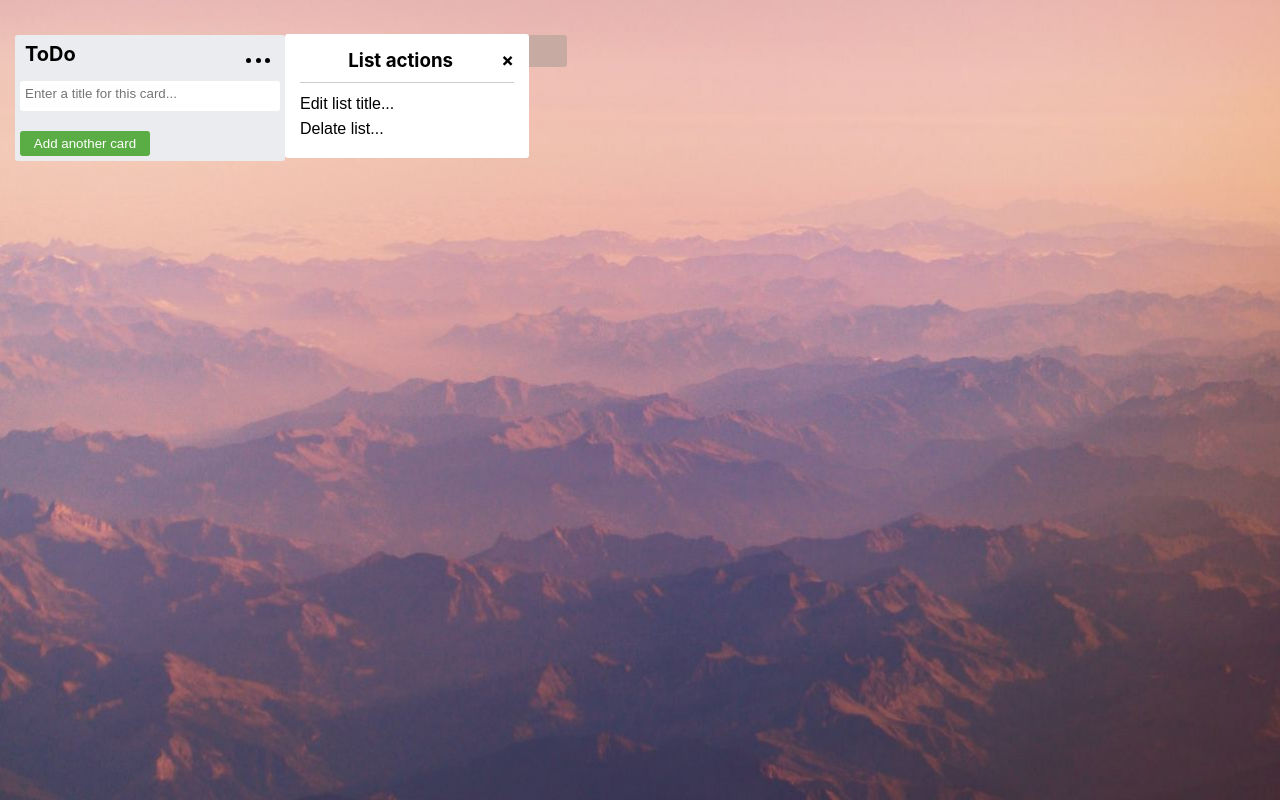
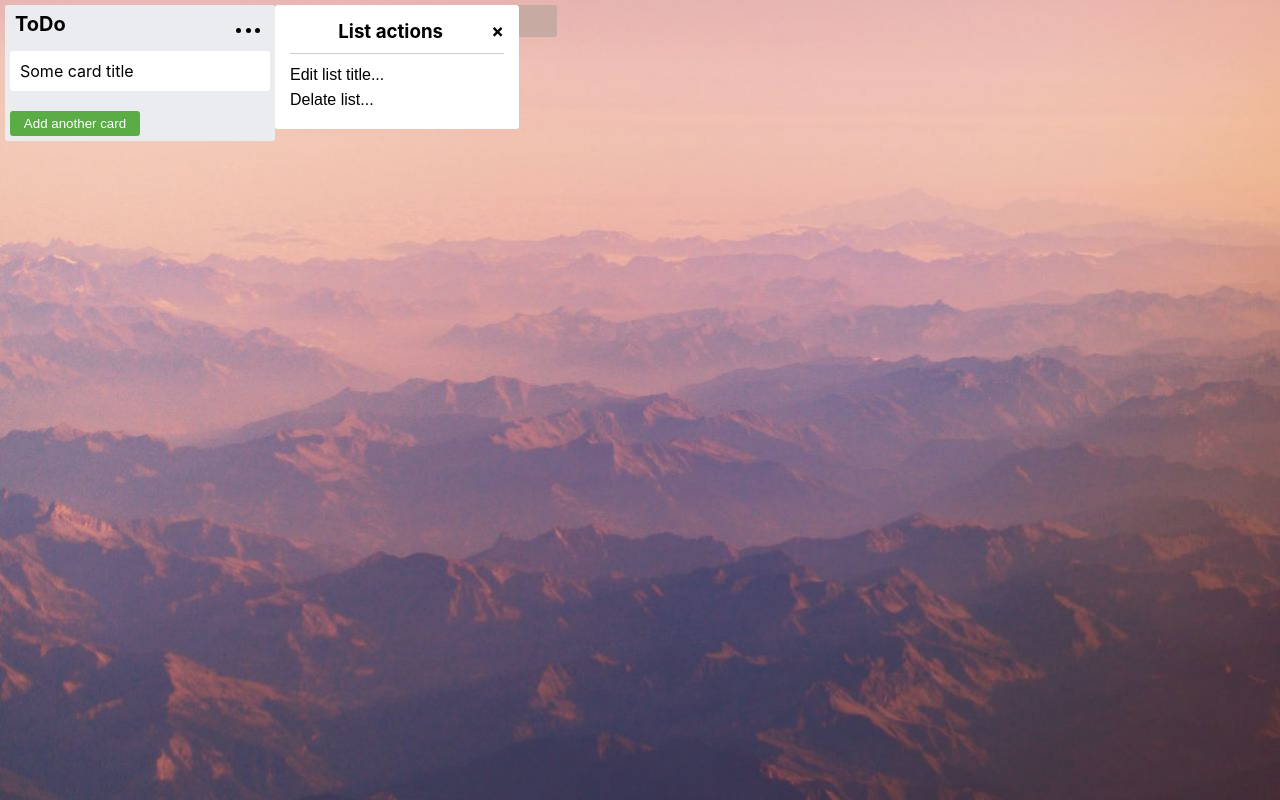
Before and after one commit to LinarAyupov/purrweb-internship, a React (Create React App) app in the folder canban-project/: page / in a window 1280 px wide. Both pictures are taken after a click on the element 258 px from the left and 60 px from the top of the page. Built offline with nearby package versions, Linux system fonts and the light colour scheme.

Commit message:
Refactoring info-modal  window and added delate function

```diff
--- a/canban-project/public/index.html
+++ b/canban-project/public/index.html
@@ -26,6 +26,7 @@
   <body>
     <noscript>You need to enable JavaScript to run this app.</noscript>
     <div id="root"></div>
+    <div id="card-info__modal"></div>
     <!--
       This HTML file is a template.
       If you open it directly in the browser, you will see an empty page.
--- a/canban-project/src/Components/Board/BoardContainer.jsx
+++ b/canban-project/src/Components/Board/BoardContainer.jsx
@@ -10,9 +10,9 @@ class BoardContainer extends React.Component {
 	showTodoColumns(){
 		if (this.props.todoColumnList.length!== 0) {
 			return this.props.todoColumnList.map (
-				(column, key)=> <TodoContainer
+				(column)=> <TodoContainer
 					columnId = {column.id}
-					key = {key}
+					key = {column.key}
 				/>
 			)
 		}
@@ -26,8 +26,10 @@ class BoardContainer extends React.Component {
 			}
 
 		})
+		let newKey = Math.floor(Math.random()*1000)
 		let defaultColumnData = {
 			id:newId,
+			key:newKey,
 			title:"",
 			isColumnActive:false,
 			isEditColumnTitle: true,
--- a/canban-project/src/Components/Card/TodoCardContainer.jsx
+++ b/canban-project/src/Components/Card/TodoCardContainer.jsx
@@ -1,4 +1,5 @@
 import React from "react"
+import ReactDOM from "react-dom"
 import TodoCard from "./TodoCard"
 import { connect } from "react-redux"
 import {setNewCardTitle, insertCardTitle,showCardInfo,setCardComments,setCardCommentText} from "../../Redux/todo-reducer.js"
@@ -23,11 +24,7 @@ class TodoCardContainer extends React.Component {
         this.props.setNewCardTitle(cardId,newTitle)
     }
     insertCardTitle () {
-        if(this.card.title === "") {
-			return null
-		} else {
-			this.props.insertCardTitle(this.card.cardId)
-		}
+		this.props.insertCardTitle(this.card.cardId)
     }
     showCardInfo (e) {
         this.props.showCardInfo(this.card.cardId, this.card.colId)
@@ -35,9 +32,9 @@ class TodoCardContainer extends React.Component {
     addCardComment() {
         let newComId =  0
         this.card.comments.forEach( comment => {
-			let commtId = Number(comment.comId)
-			if(commtId >= newComId) {
-				newComId = commtId+1
+			let commId = Number(comment.comId)
+			if(commId >= newComId) {
+				newComId = commId+1
 			}
 		})
         const colId = this.card.colId
@@ -81,7 +78,7 @@ class TodoCardContainer extends React.Component {
             />
             {
 					this.card.isShowInfo ?
-					<CardInfoContainer
+					ReactDOM.createPortal(<CardInfoContainer
                         cardTitle = {this.card.title}
                         showCardInfo = {this.showCardInfo.bind(this)}
                         cardId = {this.card.cardId}
@@ -90,7 +87,8 @@ class TodoCardContainer extends React.Component {
                         addCardComment = {this.addCardComment.bind(this)}
                         showCardComments = {this.showCardComments.bind(this)}
                         isCommentAdded = {this.card.comments[this.card.comments.length-1].isCommentActive}
-                    /> :
+                    />,
+                   document.getElementById('card-info__modal') ) :
 					<div></div>
 				}
             </>
--- a/canban-project/src/Components/Todo/Todo.jsx
+++ b/canban-project/src/Components/Todo/Todo.jsx
@@ -35,7 +35,7 @@ const Todo = (props) => {
 						onChange = {props.onChangeColumTitle}
 						defaultValue ={props.columnTitle}
 						placeholder = "Enter list title..."
-						onBlur = {()=>setTimeout(props.insertNewColumnTitle,300)}
+						onBlur = {props.insertNewColumnTitle}
 						autoFocus={true}
 						onKeyPress ={
 							(e) => {
@@ -61,8 +61,8 @@ const Todo = (props) => {
 								<h3 className="todo-menu__list-title">List actions
 									<span className="todo-menu__close" onClick={props.openMenu}>&times;</span>
 								</h3>
-								<button className="todo-menu__list-btn">Edit list title...</button>
-								<button className="todo-menu__list-btn">Delate list...</button>
+								<button className="todo-menu__list-btn" onClick ={props.insertNewColumnTitle}>Edit list title...</button>
+								<button className="todo-menu__list-btn" onClick = {props.delateTodoList}>Delate list...</button>
 								</div>
 							:
 								<div></div>
--- a/canban-project/src/Components/Todo/TodoContainer.jsx
+++ b/canban-project/src/Components/Todo/TodoContainer.jsx
@@ -1,9 +1,10 @@
 import React from "react"
 import Todo from "./Todo"
 import { connect } from "react-redux"
-import {setColumnTitle,insertNewColumnTitle,openListMenu} from "../../Redux/board-reducer.js"
+import {setColumnTitle,insertNewColumnTitle,openListMenu,delateToDoColumn} from "../../Redux/board-reducer.js"
 import {setNewTodoCard} from "../../Redux/todo-reducer.js"
 import TodoCardContainer from "../Card/TodoCardContainer"
+import { compose } from "redux"
 
 
 class TodoContainer extends React.Component {
@@ -15,6 +16,7 @@ class TodoContainer extends React.Component {
 				this.column = col
 			}
 		})
+
 	}
 	onChangeColumTitle(element) {
 		let newTitle = element.target.value
@@ -26,7 +28,6 @@ class TodoContainer extends React.Component {
 			this.props.insertNewColumnTitle(this.props.columnId)
 		} else {
 			this.props.insertNewColumnTitle(this.props.columnId)
-			// this.props.delateToDoColumn(this.props.columnId)
 		}
 	}
 	addNewToDoCard () {
@@ -51,6 +52,9 @@ class TodoContainer extends React.Component {
 				text:'some comment',}]
 		}
 			this.props.setNewTodoCard(cardItem)
+	}
+	delateTodoList() {
+		this.props.delateToDoColumn(this.props.columnId)
 	}
 	showTodoCardList () {
 		return this.props.todoCards.map((card, index) => {
@@ -82,6 +86,7 @@ class TodoContainer extends React.Component {
 					isCardActive = {this.props.todoCards[this.props.todoCards.length-1].isCardActive}
 					openMenu = {this.openMenu.bind(this)}
 					isMenuActive = {this.column.isMenuActive}
+					delateTodoList = {this.delateTodoList.bind(this)}
 				/>
 
 			</>
@@ -100,7 +105,7 @@ const mapDispatchToProps = {
 	setColumnTitle,
 	insertNewColumnTitle,
 	setNewTodoCard,
-	openListMenu
-	// delateToDoColumn
+	openListMenu,
+	delateToDoColumn
 }
 export default connect(mapStateToProps, mapDispatchToProps)(TodoContainer)
--- a/canban-project/src/Redux/board-reducer.js
+++ b/canban-project/src/Redux/board-reducer.js
@@ -1,14 +1,15 @@
 const SET_TODO_COLUMN = "SET-TODO-COLUMN"
 const SET_COLUMN_TITLE = "SET-COLUMN-TITLE"
 const INSERT_NEW_COLUMN_TITLE = "INSERT-NEW-COLUMN-TITLE"
-// const  DELATE_TODO_COLUMN = "DELATE-TODO-COLUMN"
+const  DELATE_TODO_COLUMN = "DELATE-TODO-COLUMN"
 const OPEN_LIST_MENU = "OPEN-LIST-MENU"
 
 
 let initialState = {
 	todoColumnList:[
         {
-			id:0,
+            id:0,
+            key:0,
 			title:"ToDo",
 			isColumnActive: true,
             isEditColumnTitle: false,
@@ -40,17 +41,17 @@ const boardSection = (state = initialState, action) => {
                 ...state,
                 ...state.todoColumnList.forEach(col => {
                     if(col.id === action.columnId) {
-                        col.isEditColumnTitle = false
+                        col.isEditColumnTitle?col.isEditColumnTitle = false : col.isEditColumnTitle = true
                         col.isColumnActive = true
                     }
                 }),
                 todoColumnList:[...state.todoColumnList]
             }
-        // case "DELATE-TODO-COLUMN":
-        //     return {
-        //         ...state,
-        //         todoColumnList: state.todoColumnList.filter( item => item.id!==action.columnId  )
-        //     }
+        case "DELATE-TODO-COLUMN":
+            return {
+                ...state,
+                todoColumnList:[...state.todoColumnList.filter( item => item.id!==action.columnId)]
+            }
         case "OPEN-LIST-MENU":
             return {
                 ...state,
@@ -85,12 +86,12 @@ export const insertNewColumnTitle = (columnId) => {
         columnId
     }
 }
-// export const delateToDoColumn = (columnId) => {
-//     return {
-//         type: DELATE_TODO_COLUMN,
-//         columnId
-//     }
-// }
+export const delateToDoColumn = (columnId) => {
+    return {
+        type: DELATE_TODO_COLUMN,
+        columnId
+    }
+}
 
 export const openListMenu = (columnId) => {
     return {
--- a/canban-project/src/Redux/todo-reducer.js
+++ b/canban-project/src/Redux/todo-reducer.js
@@ -51,6 +51,9 @@ const todoColumn = (state = initialState, action) => {
 				...state,
 				...state.cards.forEach(card => {
                     if(card.cardId === action.cardId) {
+						if(card.title === "") {
+							card.title = "Some card title"
+						}
                         card.isCardActive = true
                     }
 				}),
--- a/canban-project/src/index.css
+++ b/canban-project/src/index.css
@@ -21,9 +21,7 @@ code {
 .board-wrap {
   height: 100vh;
   width: 100%;
-  position: relative;
   background-color: #ccc;
-  padding: 30px 10px;
   background-image: url('../src/Assets/canban-bg.jpg');
   background-repeat: no-repeat;
   background-size: cover;
@@ -42,7 +40,6 @@ code {
 }
 
 .todo-wrapper {
-  position: relative;
   display: inline-block;
   flex-direction: column;
   width: 270px;
@@ -58,17 +55,20 @@ code {
   justify-content: space-between;
   align-items: center;
   padding-right: 10px;
+  position: relative;
+
 }
 .todo-title {
   margin:  0 0 10px 0;
   line-height: 18px;
   font-size: 20px;
   padding: 5px 5px 8px;
+
 }
 .todo-menu {
-  position: relative;
   display: flex;
   align-items: center;
+
 }
 .todo-menu__icon {
   display: flex;
@@ -86,8 +86,8 @@ code {
 }
 .todo-menu__list {
   position: absolute;
-  right: -244px;
-  top: -1px;
+  right: -249px;
+  top: -5px;
   background-color: #fff;
   width: 244px;
   padding: 15px;
@@ -128,6 +128,9 @@ code {
   padding: 5px 5px 10px;
   outline: none;
 }
+.todo-title__input {
+  margin-bottom: 10px;
+}
 .todo-card {
   margin-bottom: 10px;
 }
@@ -148,15 +151,22 @@ code {
   outline: none;
 }
 .card-info {
-  position: fixed;
-  top: 0;
-  right: 0;
-  bottom: 0;
-  left: 0;
+  width: 100%;
+  height: 100vh;
   display: flex;
   align-items: center;
   justify-content: center;
 
+}
+.todo-list {
+  width: 100%;
+  height: 100%;
+}
+#card-info__modal {
+  position: absolute;
+  top: 0;
+  z-index: 10000;
+  width: 100%;
 }
 .card-info__wrap {
   width: 768px;
@@ -164,7 +174,7 @@ code {
   margin: 40px 0 80px;
   padding: 20px;
   border-radius: 3px;
-  z-index: 100;
+  z-index: 1000;
 }
 .card-ifo__dsecr-text {
   width: 100%;
@@ -176,10 +186,15 @@ code {
 }
 .test {
   position: absolute;
+  top:0;
+  bottom: 0;
+  left: 0;
+  right: 0;
   width: 100%;
-  height: 100%;
+  height: 100vh;
+  display: flex;
+  align-items: center;
   background-color: rgba(0, 0, 0, .4);
-  z-index: 10;
 }
 .card-info__close {
   float: right;
```
